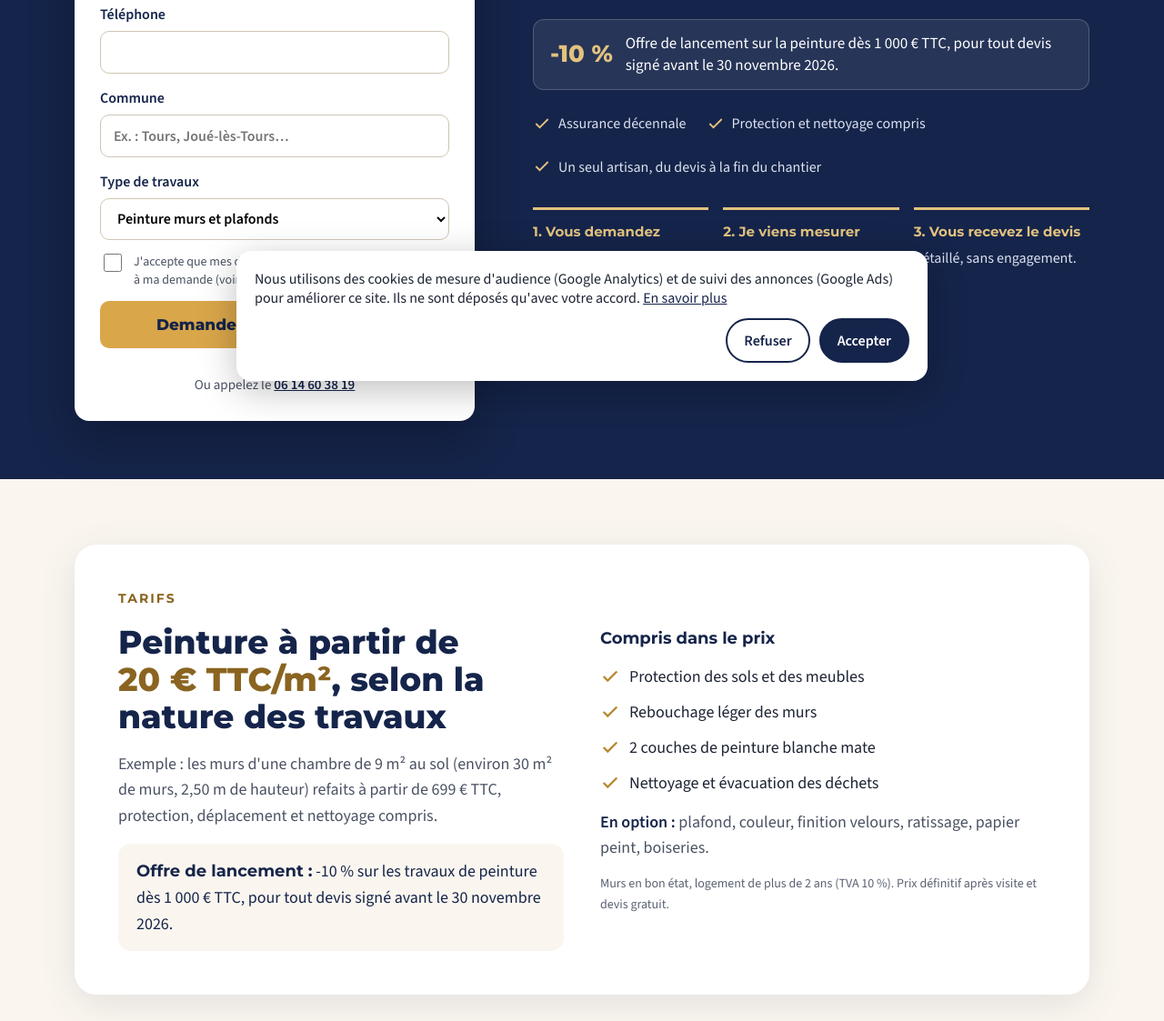
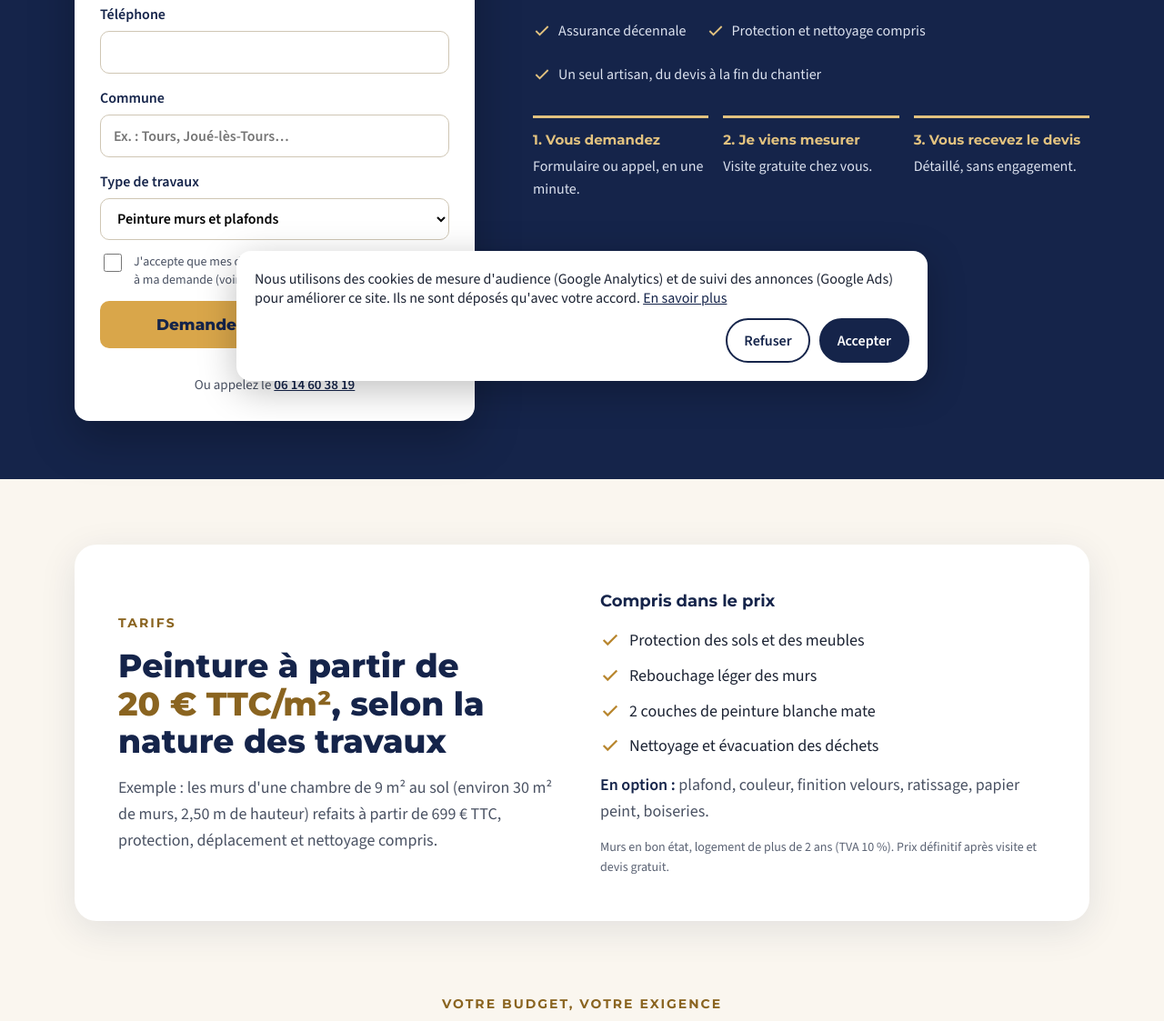
Before and after one commit to teixeira-antony/site-harmonie, a plain HTML site: page index.html in a window 1280 px wide. Shown: the part 365-1488 px from the top of the page at 91% size. Drawn offline with nearby package versions, Linux system fonts and the light colour scheme.

Commit message:
Retrait de l'offre de lancement

```diff
--- a/index.html
+++ b/index.html
@@ -99,10 +99,6 @@ body{padding-bottom:76px}}
 <h1 class="hero-title" style="margin:0;font-family:Montserrat,sans-serif;font-weight:800;font-size:56px;line-height:1.08">Peinture à partir de <span style="color:#E2C27F;white-space:nowrap">20&nbsp;€&nbsp;TTC/m²</span></h1>
 <p style="margin:0;font-size:20px;color:#DCE2EF">Selon la nature des travaux. Prix définitif après visite.</p>
 </div>
-<div style="display:flex;align-items:center;gap:14px;background:rgba(255,255,255,0.08);border:1px solid rgba(255,255,255,0.2);border-radius:12px;padding:14px 18px">
-<span style="font-family:Montserrat,sans-serif;font-weight:800;font-size:26px;color:#E2C27F;flex:none">-10 %</span>
-<span style="font-size:17px;line-height:1.4">Offre de lancement sur la peinture dès 1 000 € TTC, pour tout devis signé avant le 30 novembre 2026.</span>
-</div>
 <div class="etapes" style="display:flex;gap:22px;flex-wrap:wrap;font-size:16px;color:#DCE2EF">
 <span style="display:flex;align-items:center;gap:8px"><svg width="20" height="20" viewBox="0 0 24 24" fill="none" stroke="#E2C27F" stroke-width="2.2" aria-hidden="true"><path d="M20 6 9 17l-5-5"></path></svg>Assurance décennale</span>
 <span style="display:flex;align-items:center;gap:8px"><svg width="20" height="20" viewBox="0 0 24 24" fill="none" stroke="#E2C27F" stroke-width="2.2" aria-hidden="true"><path d="M20 6 9 17l-5-5"></path></svg>Protection et nettoyage compris</span>
@@ -126,7 +122,6 @@ body{padding-bottom:76px}}
 <div style="font-family:Montserrat,sans-serif;font-weight:700;font-size:14px;letter-spacing:2px;text-transform:uppercase;color:#8A6420">Tarifs</div>
 <h2 style="margin:0;font-family:Montserrat,sans-serif;font-weight:800;font-size:36px;line-height:1.15;color:#15244A">Peinture à partir de <span style="color:#8A6420;white-space:nowrap">20&nbsp;€&nbsp;TTC/m²</span>, selon la nature des travaux</h2>
 <p style="margin:0;color:#4A5263">Exemple : les murs d'une chambre de 9 m² au sol (environ 30 m² de murs, 2,50 m de hauteur) refaits à partir de 699 € TTC, protection, déplacement et nettoyage compris.</p>
-<div style="background:#FAF6EF;border-radius:14px;padding:16px 20px;color:#15244A"><strong style="font-family:Montserrat,sans-serif">Offre de lancement :</strong> -10 % sur les travaux de peinture dès 1 000 € TTC, pour tout devis signé avant le 30 novembre 2026.</div>
 </div>
 <div style="display:flex;flex-direction:column;gap:14px">
 <div style="font-family:Montserrat,sans-serif;font-weight:700;color:#15244A">Compris dans le prix</div>
```
